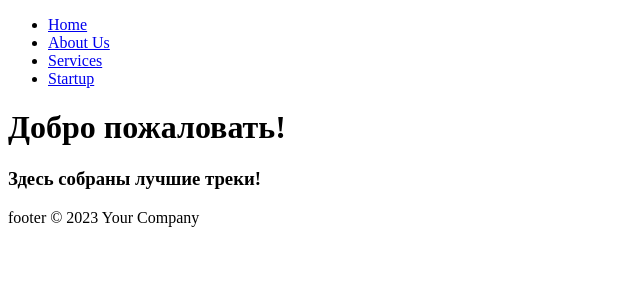
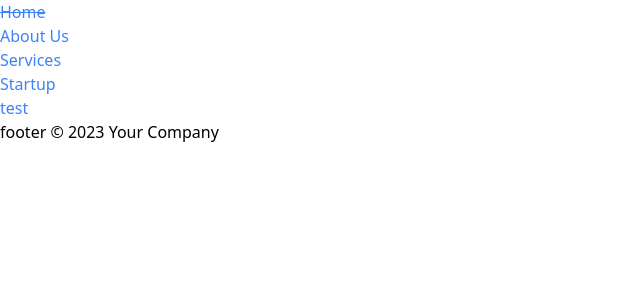
Before and after one commit to Sparkling-hub/sparkling-hub.github.io, a Next.js app: page / in a window 1280 px wide. Shown: the top 300 px of the page, without its empty margins (0-640 px from the left). Built offline with nearby package versions, Linux system fonts and the light colour scheme.

Commit message:
repair error tailwind

```diff
--- a/components/navbar/Navbar.tsx
+++ b/components/navbar/Navbar.tsx
@@ -2,23 +2,30 @@ import Link from 'next/link';
 
 const Navbar: React.FC = () => {
   return (
+    <>
     <nav>
       <ul>
         <li>
-          <Link href="/">Home</Link>
+          <Link className="text-blue-500 hover:text-blue-700 line-through	" href="/">Home</Link>
         </li>
         <li>
-          <Link href="/about">About Us</Link>
+          <Link className="text-blue-500 hover:text-blue-700 no-underline" href="/about">About Us</Link>
         </li>
         <li>
-          <Link href="/services">Services</Link>
+          <Link className="text-blue-500 hover:text-blue-700 no-underline" href="/services">Services</Link>
         </li>
         <li>
-          <Link href="/startup">Startup</Link>
+          <Link className="text-blue-500 hover:text-blue-700 no-underline" href="/startup">Startup</Link>
         </li>
       </ul>
     </nav>
+
+    <div className="text-blue-500">
+      test
+    </div>
+    </>
   );
 };
 
+
 export default Navbar;
--- /dev/null
+++ b/pages/_app.tsx
@@ -0,0 +1,11 @@
+import '../styles/globals.css';
+import type { AppProps } from 'next/app';
+import MainLayout from '../layouts/MainLayuout'; // Подставьте свой путь к компоненту макета
+
+function MyApp({ Component, pageProps }: AppProps) {
+  return (
+    <Component {...pageProps} />
+  );
+}
+
+export default MyApp;
--- a/pages/index.tsx
+++ b/pages/index.tsx
@@ -5,8 +5,7 @@ const Index = () => {
     return (
         <MainLayout>
         <div className="center">
-            <h1>Добро пожаловать!</h1>
-            <h3>Здесь собраны лучшие треки!</h3>
+
         </div>
         </MainLayout>
     );
--- /dev/null
+++ b/styles/globals.css
@@ -0,0 +1,3 @@
+@import 'tailwindcss/base';
+@import 'tailwindcss/components';
+@import 'tailwindcss/utilities';
--- /dev/null
+++ b/tailwind.config.js
@@ -0,0 +1,18 @@
+/** @type {import('tailwindcss').Config} */
+module.exports = {
+  content: [
+    './pages/**/*.{js,ts,jsx,tsx,mdx}',
+    './components/**/*.{js,ts,jsx,tsx,mdx}',
+    './app/**/*.{js,ts,jsx,tsx,mdx}',
+  ],
+  theme: {
+    extend: {
+      backgroundImage: {
+        'gradient-radial': 'radial-gradient(var(--tw-gradient-stops))',
+        'gradient-conic':
+          'conic-gradient(from 180deg at 50% 50%, var(--tw-gradient-stops))',
+      },
+    },
+  },
+  plugins: [],
+}
```
Also changed, not shown: package.json (+7 -6 lines), 1 other file (tests, documents, lock files or other folders).
